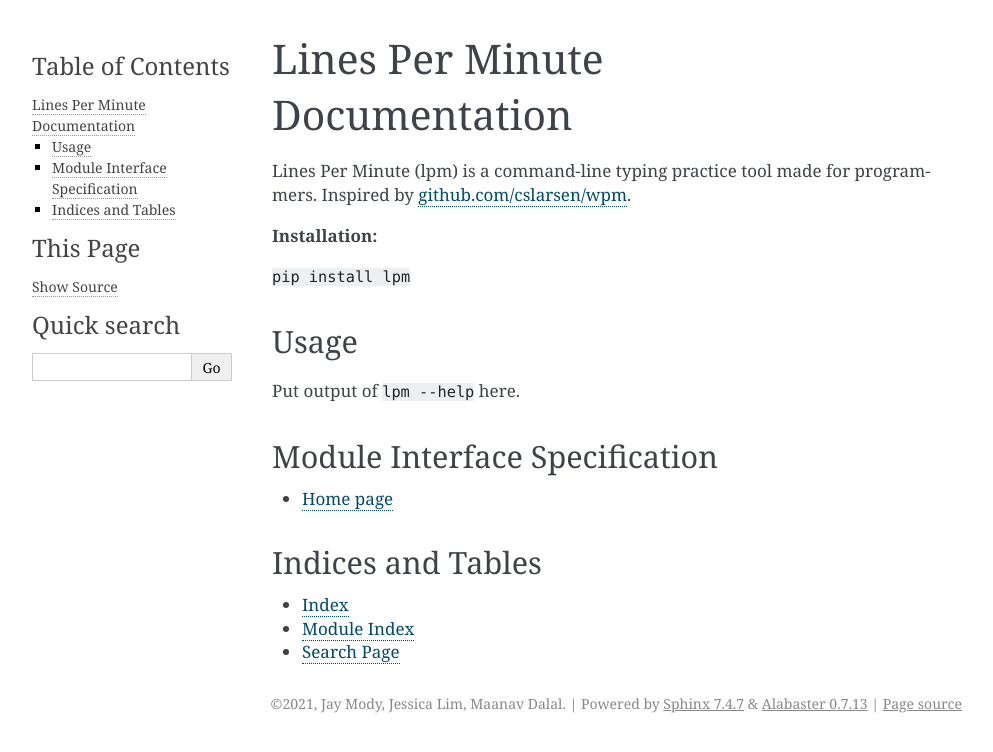
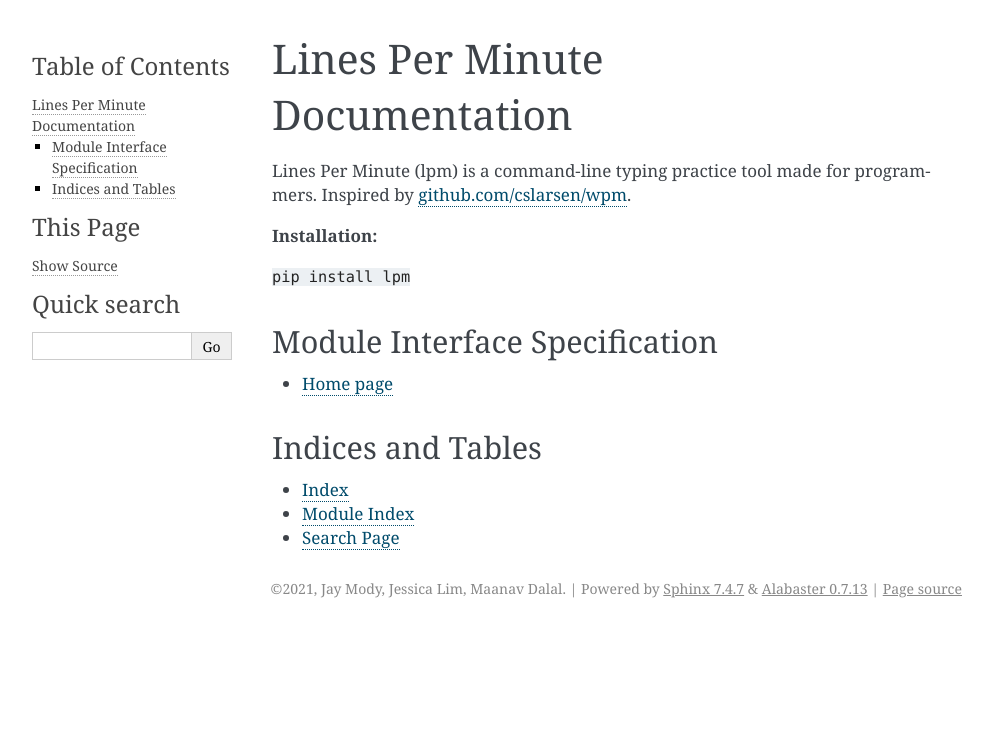
Before and after one commit to jaymody/3xa3, a Sphinx documentation site: the page built from docs/source/index.rst, in a window 1280 px wide. Shown: the top 752 px of the page, without its empty margins (148-1141 px from the left). Built offline with Sphinx 7.4.7, drawn with Linux system fonts in a browser that asks for light colours; pages that are not in the unit, such as notebooks, are missing from menus.

Commit message:
remove usage section, for now

```diff
--- a/docs/source/index.rst
+++ b/docs/source/index.rst
@@ -6,11 +6,6 @@ Lines Per Minute (lpm) is a command-line typing practice tool made for programme
 **Installation:**
 
 ``pip install lpm``
-
-
-Usage
------
-Put output of ``lpm --help`` here.
 
 
 Module Interface Specification
```
